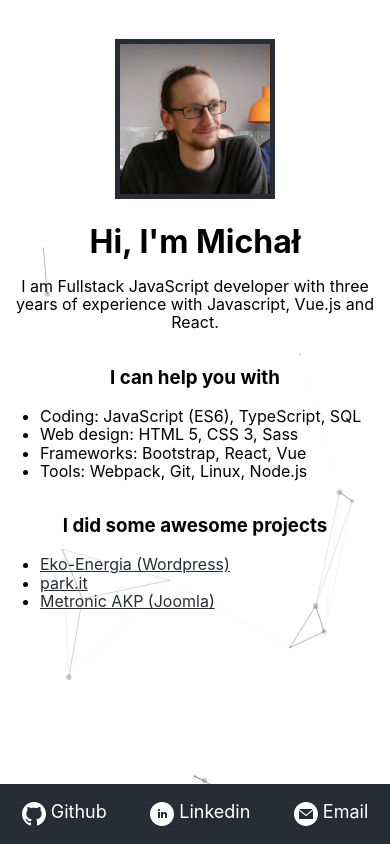
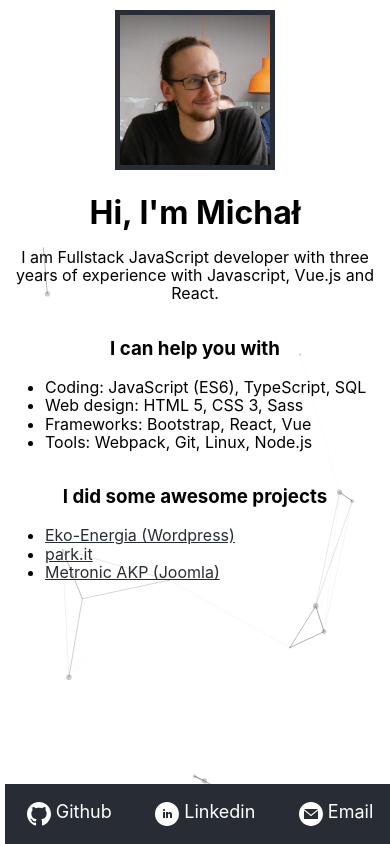
Before and after one commit to mgolebiowski/mgolebiowski.github.io, a React (Create React App) app: page / in a window 390 px wide. Built offline with nearby package versions, Linux system fonts and the light colour scheme.

Commit message:
Fix scrolling issue

```diff
--- a/src/index.css
+++ b/src/index.css
@@ -11,6 +11,13 @@ body {
   margin-top: 10%;
 }
 
+@media screen and (max-width: 768px) {
+  #root {
+    margin-top: 10px;
+    padding: 0 5px 70px;
+  }
+}
+
 .row {
   width: 100%;
 }
```
